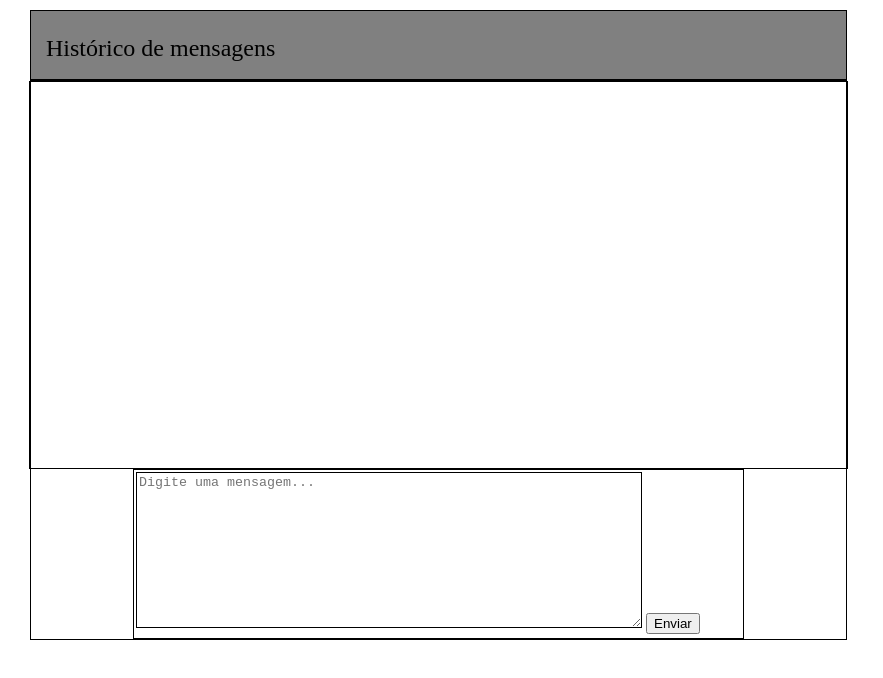
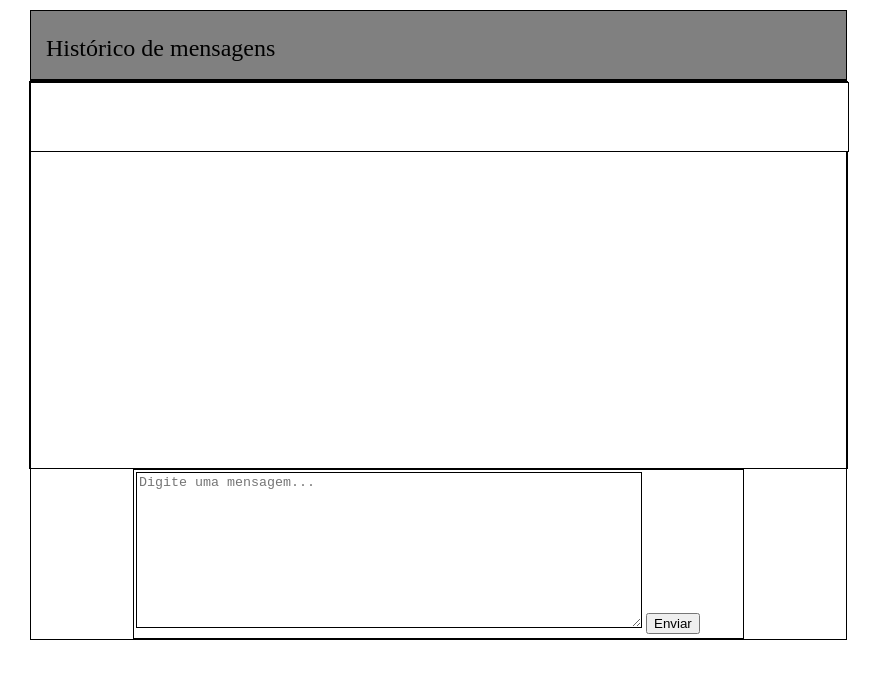
Before and after one commit to JoaoGabriel-hub/DOMchat-IN, a plain HTML site: page index.html in a window 1280 px wide. Both pictures are taken after a click on the button "Enviar". Shown: the whole page, without its empty margins (0-883 px from the left). Drawn offline with Linux system fonts and the light colour scheme.

Commit message:
feat: customizando caixa da mensagem

```diff
--- a/main.js
+++ b/main.js
@@ -4,6 +4,7 @@ function enviar_msg() {
     let texto = document.createElement("p");
     texto.innerText = input.value;
     card.append(texto);
+    card.classList.add("card")
 
     let secao = document.querySelector(".espaco");
     secao.append(card);
--- a/style.css
+++ b/style.css
@@ -54,3 +54,11 @@
     border: 1px solid black;
     padding: 5px 10px;
 }
+
+.card {
+    width: 817px;
+    height: 68px;
+
+    background: #FFFFFF;
+    border: 1px solid black;
+}
```
